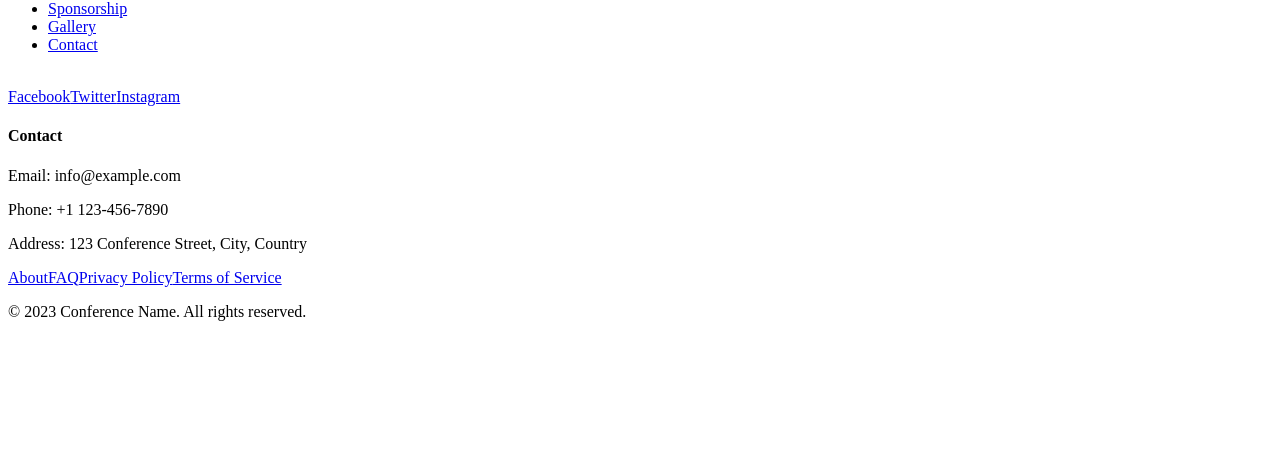
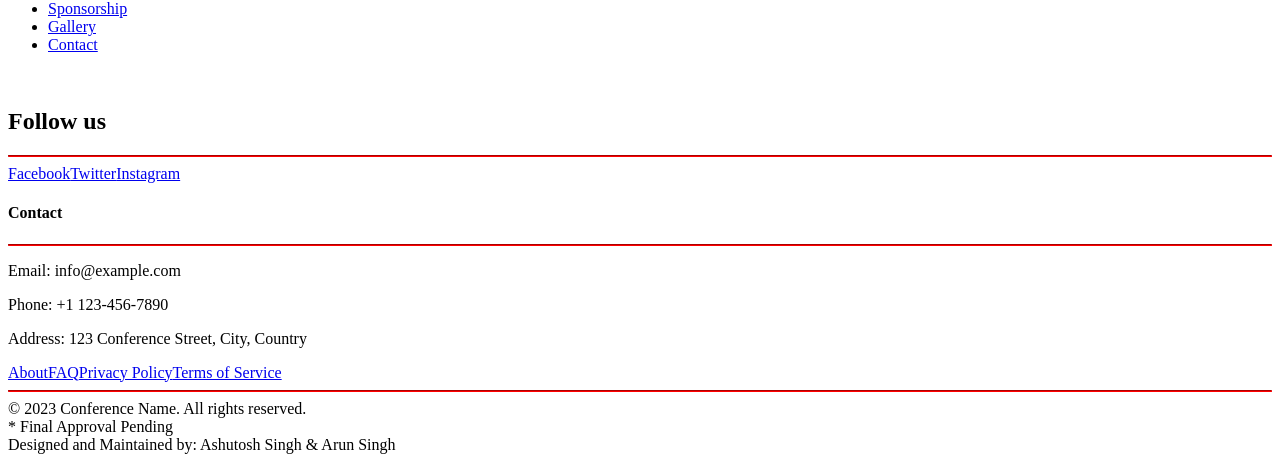
Before and after one commit to Ashutosh-1302/CICBA24, a Next.js app: page / in a window 1280 px wide. Shown: the part 1198-1657 px from the top of the page. Before the commit the page ends 1535 px from the top, so only its background shows below. Built offline with nearby package versions, Linux system fonts and the light colour scheme.

Commit message:
Added some changes

```diff
--- a/components/CoverPageComponents/Footer.js
+++ b/components/CoverPageComponents/Footer.js
@@ -5,15 +5,23 @@ const Footer = () => {
     <footer className="bg-gray-900 text-white">
       <div className="container mx-auto py-8 flex flex-col lg:flex-row justify-between lg:gap-16 pl-10">
         {/* Social Media Links */}
-        <div className="flex flex-wrap space-x-6 mb-6 lg:mb-0">
+        <div className="flex flex-wrap  flex-col space-x-6 mb-6 lg:mb-0">
+            <div>
+            <h2 className='text-2xl font-semibold text-white'>Follow us</h2>
+            <hr style={{borderColor:'red',borderRadius:'2px'}}></hr>
+            </div>
+            <div className='flex flex-wrap space-x-6 mb-6 pt-4'>
+
           <a href="#" className="text-gray-400 hover:text-white">Facebook</a>
           <a href="#" className="text-gray-400 hover:text-white">Twitter</a>
           <a href="#" className="text-gray-400 hover:text-white">Instagram</a>
+            </div>
         </div>
 
         {/* Contact Details */}
         <div className="mb-6 lg:mb-0">
-          <h4 className="text-lg font-bold mb-2">Contact</h4>
+          <h4 className="text-lg font-bold mb-1">Contact</h4>
+          <hr style={{borderColor:'red',borderRadius:'2px'}}></hr>
           <p className="text-gray-400">Email: info@example.com</p>
           <p className="text-gray-400">Phone: +1 123-456-7890</p>
           <p className="text-gray-400">Address: 123 Conference Street, City, Country</p>
@@ -24,11 +32,15 @@ const Footer = () => {
           <a href="/about" className="text-gray-400 hover:text-white">About</a>
           <a href="/faq" className="text-gray-400 hover:text-white">FAQ</a>
           <a href="/privacy" className="text-gray-400 hover:text-white">Privacy Policy</a>
-          <a href="/terms" className="text-gray-400 hover:text-white">Terms of Service</a>
+          <a href="/terms" className="text-gray-400 hover:text-white">Terms of Service</a><br/>
+          <hr style={{borderColor:'red',borderRadius:'2px'}}></hr>
         </div>
       </div>
-      <div className="container mx-auto text-center pr-10 pb-16">
-        <p className="text-gray-400">&copy; 2023 Conference Name. All rights reserved.</p>
+      <div className="container mx-auto text-center pr-10 flex flex-wrap flex-row lg:gap-16 pb-4">
+        <div className="text-gray-400 lg:pl-3">&copy; 2023 Conference Name. All rights reserved.</div>
+        <div className="text-gray-400">* Final Approval Pending</div>
+        <div className="text-gray-400  lg:pl-[120px]">Designed and Maintained by: Ashutosh Singh & Arun Singh</div>
+
       </div>
     </footer>
   );
--- a/components/CoverPageComponents/Holder.js
+++ b/components/CoverPageComponents/Holder.js
@@ -9,7 +9,7 @@ export default function Holder() {
         </div>
         <div className='flex flex-row pr-4'>
           <img src="http://www.cicba.in/cicba2023/images/logo.png" alt="CICBA Logo" style={{ height: '100px', width: '101px' }} />
-          <img src="https://www.nitp.ac.in/static/logo512-579d034908ae89b5e0243d1274937d5d.png" alt="NITP Logo" style={{ height: '300px', width: '301px' }} />
+          <img src="https://www.nitp.ac.in/static/logo512-579d034908ae89b5e0243d1274937d5d.png" alt="NITP Logo" style={{ height: '220px', width: '251px' }} />
         </div>
         <div>
           <img src="http://www.cicba.in/cicba2023/images/ccis_logo.png" alt="CCIC Image" />
--- a/components/CoverPageComponents/Navbar.js
+++ b/components/CoverPageComponents/Navbar.js
@@ -32,7 +32,7 @@ export default function Navbar() {
           </Link>
         </div>
         <div className='flex flex-row p-2 items-center'>
-          <ul className='flex flex-row p-2 items-center space-x-2'>
+          <ul className='flex flex-row p-2 items-center space-x-2 text-xl font-light'>
             {Menu_list.map((item) => (
               <li key={item.id}>
                 <a
```
Also changed, not shown: app/Contact/page.js (added, +8 -0 lines), components/Layout.js (+7 -0 lines), components/Contact/Contact.js (added).
